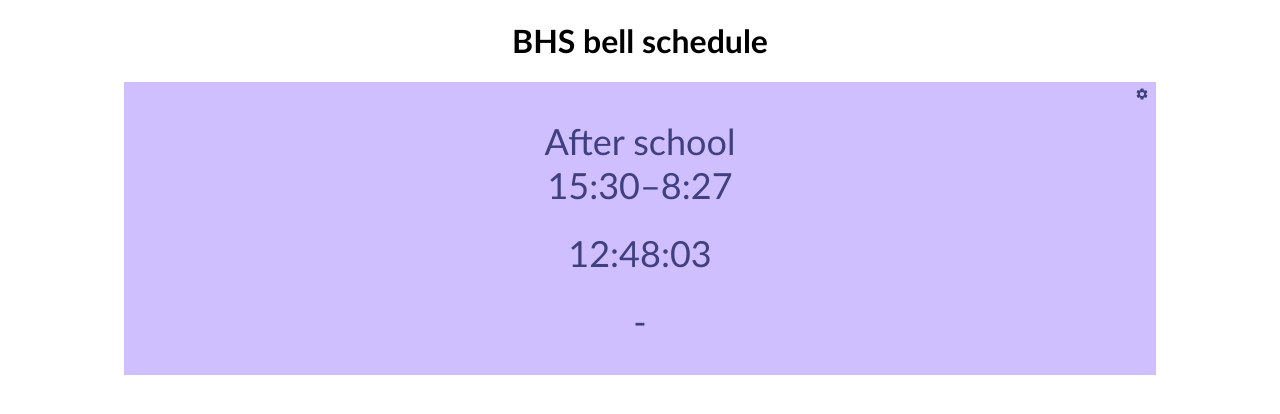
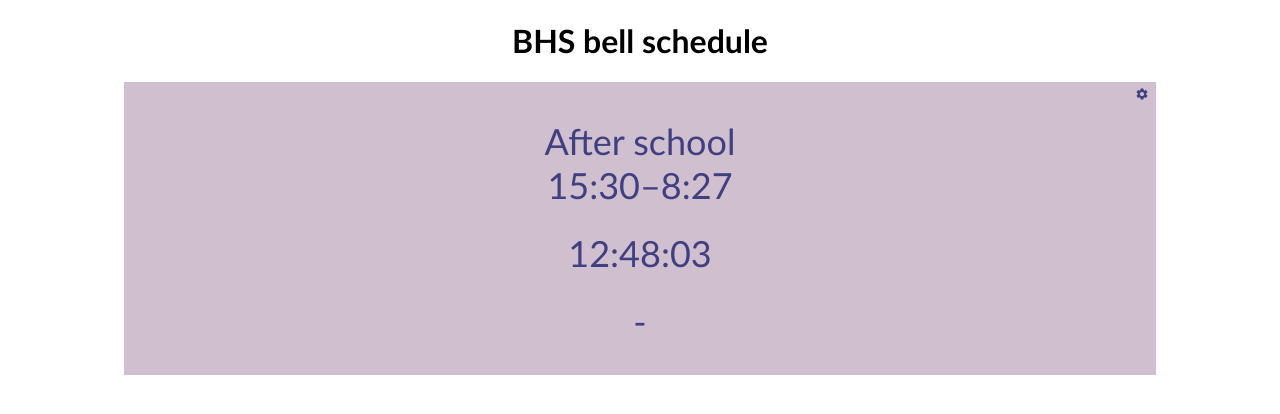
Before and after one commit to gigamonkey/bells, a plain HTML site: page index.html in a window 1280 px wide. Drawn offline with Linux system fonts and the light colour scheme.

Commit message:
Color passing periods differently.

```diff
--- a/bells.js
+++ b/bells.js
@@ -41,10 +41,11 @@ const SCHEDULES = {
 let extra_periods = null;
 
 class Period {
-  constructor(name, start, end) {
+  constructor(name, start, end, actualPeriod) {
     this.name = name;
     this.start = start;
     this.end = end;
+    this.actualPeriod = actualPeriod;
   }
 
   contains(t) {
@@ -87,7 +88,7 @@ function currentPeriod(t) {
     let s = sched[i];
     let start = toDate(s.start, t);
     let end = toDate(s.end, t);
-    let p = new Period(PERIODS[i], start, end);
+    let p = new Period(PERIODS[i], start, end, true);
 
     if (p.contains(t)) {
       return p;
@@ -174,6 +175,11 @@ function toggleConfig() {
 function update() {
   let now = new Date();
   let p = currentPeriod(now);
+
+  let color = p.actualPeriod ? "rgba(64, 0, 255, 0.25)" : "rgba(64, 0, 64, 0.25)";
+
+  document.getElementById("container").style.background = color;
+
   let pdiv = document.getElementById("period");
   pdiv.replaceChildren(periodName(p), periodTimes(p));
   document.getElementById("left").innerHTML = hhmmss(p.end - now);
--- a/style.css
+++ b/style.css
@@ -11,7 +11,6 @@ h1 { text-align: center; }
     text-align: center;
     padding: 2px 10px 20px;
     color: rgba(64, 64, 128, 1);
-    background: rgba(64, 0, 255, 0.25);
 }
 
 
```
Also changed, not shown: 1 other file.
